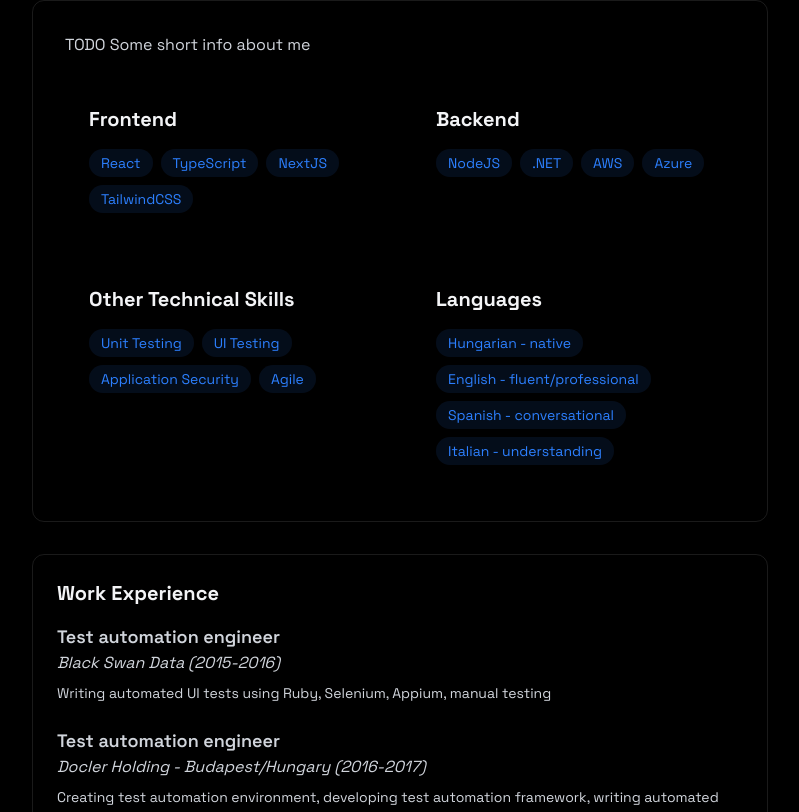
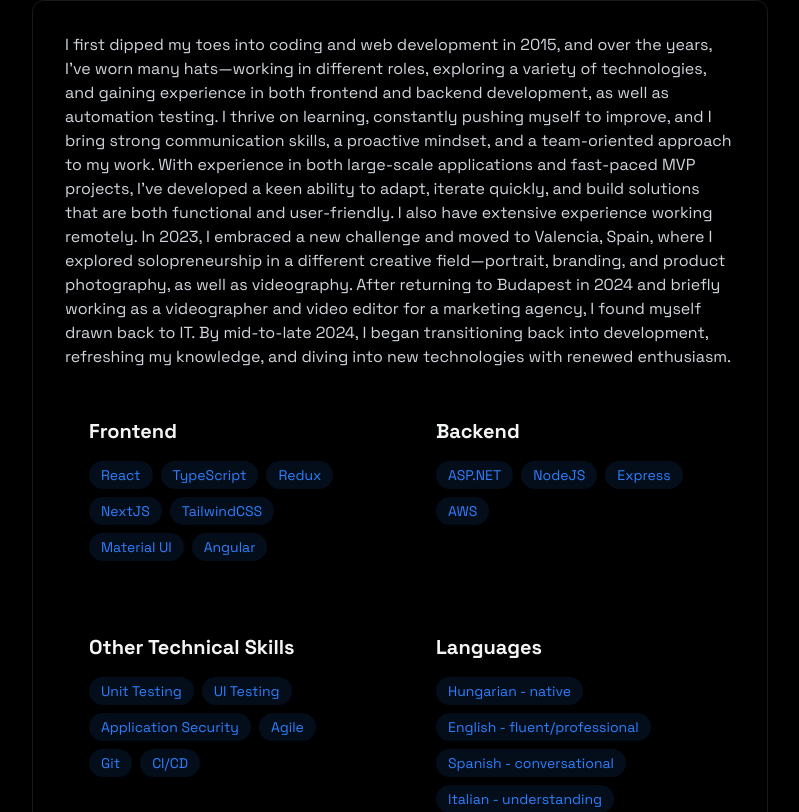
Before and after one commit to daniel-erdos-dev/portfolio, a React (Vite) app: page / in a window 1280 px wide. Shown: the part 948-1760 px from the top of the page, without its empty margins (240-1039 px from the left). Built offline with nearby package versions, Linux system fonts and the light colour scheme.

Commit message:
updating texts

```diff
--- a/src/components/sections/About.tsx
+++ b/src/components/sections/About.tsx
@@ -1,13 +1,23 @@
 import { RevealOnScroll } from "../RevealOnScroll";
 
 export const About: React.FC = () => {
-  const frontendSkills = ["React", "TypeScript", "NextJS", "TailwindCSS"];
-  const backendSkills = ["NodeJS", ".NET", "AWS", "Azure"];
+  const frontendSkills = [
+    "React",
+    "TypeScript",
+    "Redux",
+    "NextJS",
+    "TailwindCSS",
+    "Material UI",
+    "Angular",
+  ];
+  const backendSkills = ["ASP.NET", "NodeJS", "Express", "AWS"];
   const otherSkills = [
     "Unit Testing",
     "UI Testing",
     "Application Security",
     "Agile",
+    "Git",
+    "CI/CD",
   ];
   const languages = [
     "Hungarian - native",
@@ -28,7 +38,27 @@ export const About: React.FC = () => {
           </h2>
 
           <div className="rounded-xl p-8 border-white/10 border transition-all">
-            <p className="text-gray-300 mb-6">TODO Some short info about me</p>
+            <p className="text-gray-300 mb-6">
+              I first dipped my toes into coding and web development in 2015,
+              and over the years, I’ve worn many hats—working in different
+              roles, exploring a variety of technologies, and gaining experience
+              in both frontend and backend development, as well as automation
+              testing. I thrive on learning, constantly pushing myself to
+              improve, and I bring strong communication skills, a proactive
+              mindset, and a team-oriented approach to my work. With experience
+              in both large-scale applications and fast-paced MVP projects, I’ve
+              developed a keen ability to adapt, iterate quickly, and build
+              solutions that are both functional and user-friendly. I also have
+              extensive experience working remotely. In 2023, I embraced a new
+              challenge and moved to Valencia, Spain, where I explored
+              solopreneurship in a different creative field—portrait, branding,
+              and product photography, as well as videography. After returning
+              to Budapest in 2024 and briefly working as a videographer and
+              video editor for a marketing agency, I found myself drawn back to
+              IT. By mid-to-late 2024, I began transitioning back into
+              development, refreshing my knowledge, and diving into new
+              technologies with renewed enthusiasm.
+            </p>
 
             <div className="grid grid-cols-1 md:grid-cols-2 gap-6">
               <div className="rounded-xl p-6 hover:-translate-y-1  transition-all">
--- a/src/components/sections/Home.tsx
+++ b/src/components/sections/Home.tsx
@@ -13,7 +13,11 @@ export const Home: React.FC = () => {
           </h1>
 
           <p className="text-gray-400 text-lg mb-8 max-w-lg mx-auto">
-            Description about me, who I am what I do TODO
+            I'm a web developer based in Budapest, Hungary, passionate about
+            building fast, intuitive, and visually appealing websites and
+            applications. I focus on performance, security, and seamless user
+            experiences—crafting digital solutions that are not just functional,
+            but truly enjoyable to use.
           </p>
           <div className="flex justify-center space-x-4">
             <a
```
